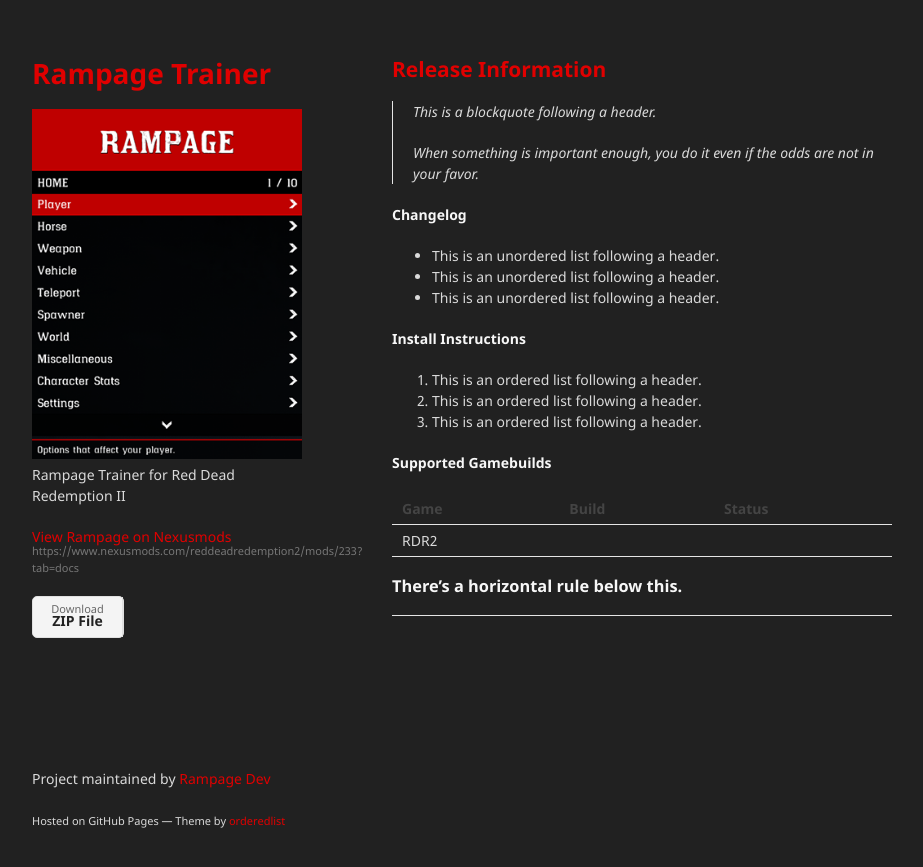
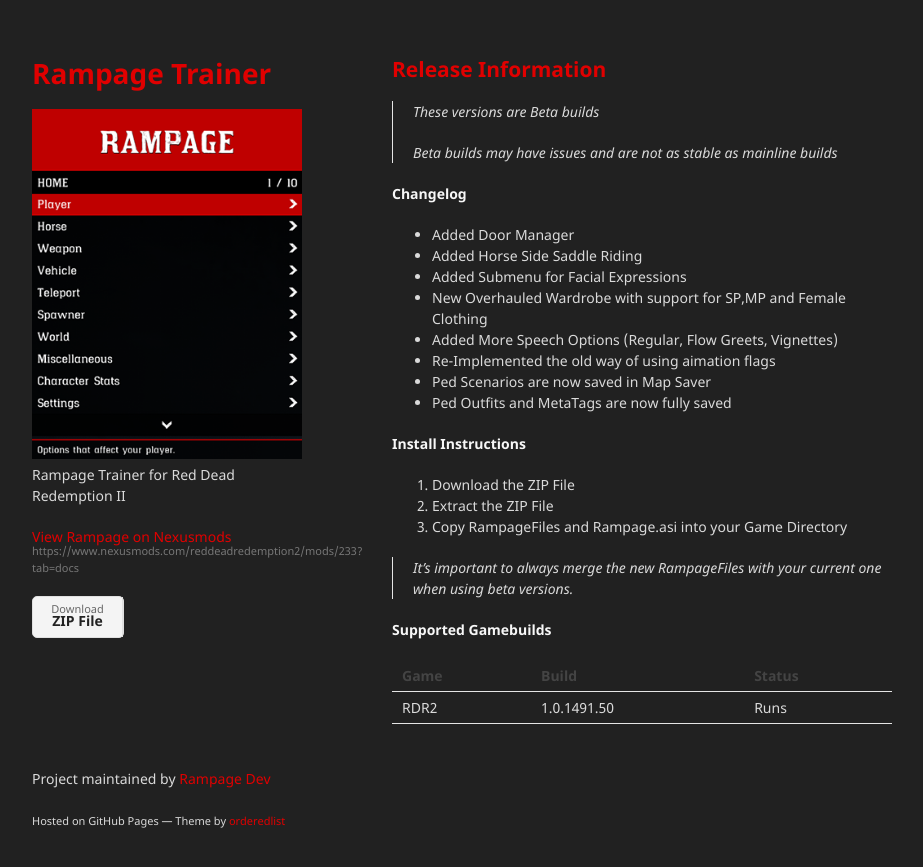
Before and after one commit to rampage-trainer/rdr2beta, a Jekyll site: the page built from index.md, in a window 1280 px wide. Shown: the top 867 px of the page, without its empty margins (178-1101 px from the left). Built offline with Jekyll 4.4.1, drawn with Linux system fonts in a browser that asks for light colours; our own code applies the rules of GitHub Pages for plain Markdown files.

Commit message:
Update index.md

```diff
--- a/index.md
+++ b/index.md
@@ -4,28 +4,31 @@ layout: default
 
 ## Release Information
 
-> This is a blockquote following a header.
+> These versions are Beta builds
 >
-> When something is important enough, you do it even if the odds are not in your favor.
+> Beta builds may have issues and are not as stable as mainline builds
 
 #### Changelog
 
-*   This is an unordered list following a header.
-*   This is an unordered list following a header.
-*   This is an unordered list following a header.
+*   Added Door Manager
+*   Added Horse Side Saddle Riding
+*   Added Submenu for Facial Expressions
+*   New Overhauled Wardrobe with support for SP,MP and Female Clothing
+*   Added More Speech Options (Regular, Flow Greets, Vignettes)
+*   Re-Implemented the old way of using aimation flags
+*   Ped Scenarios are now saved in Map Saver
+*   Ped Outfits and MetaTags are now fully saved
 
 #### Install Instructions
 
-1.  This is an ordered list following a header.
-2.  This is an ordered list following a header.
-3.  This is an ordered list following a header.
+1.  Download the ZIP File
+2.  Extract the ZIP File
+3.  Copy RampageFiles and Rampage.asi into your Game Directory
+
+> It's important to always merge the new RampageFiles with your current one when using beta versions.
 
 #### Supported Gamebuilds
 
 | Game         | Build             | Status|
 |:-------------|:------------------|:------|
-| RDR2         |                   |       |
-
-### There's a horizontal rule below this.
-
-* * *
+| RDR2         | 1.0.1491.50       | Runs  |
```
